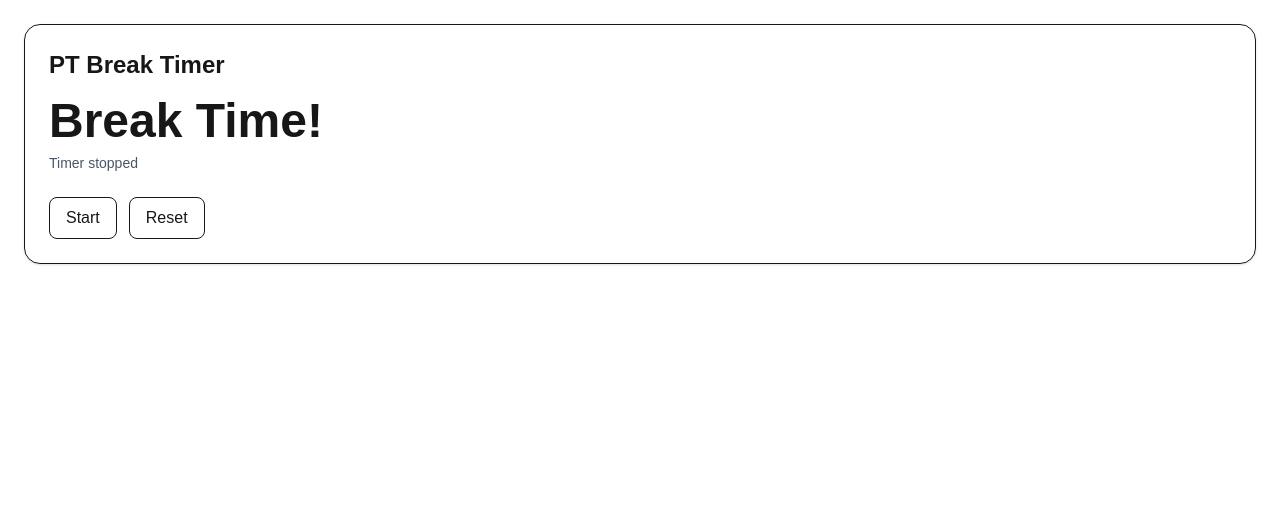
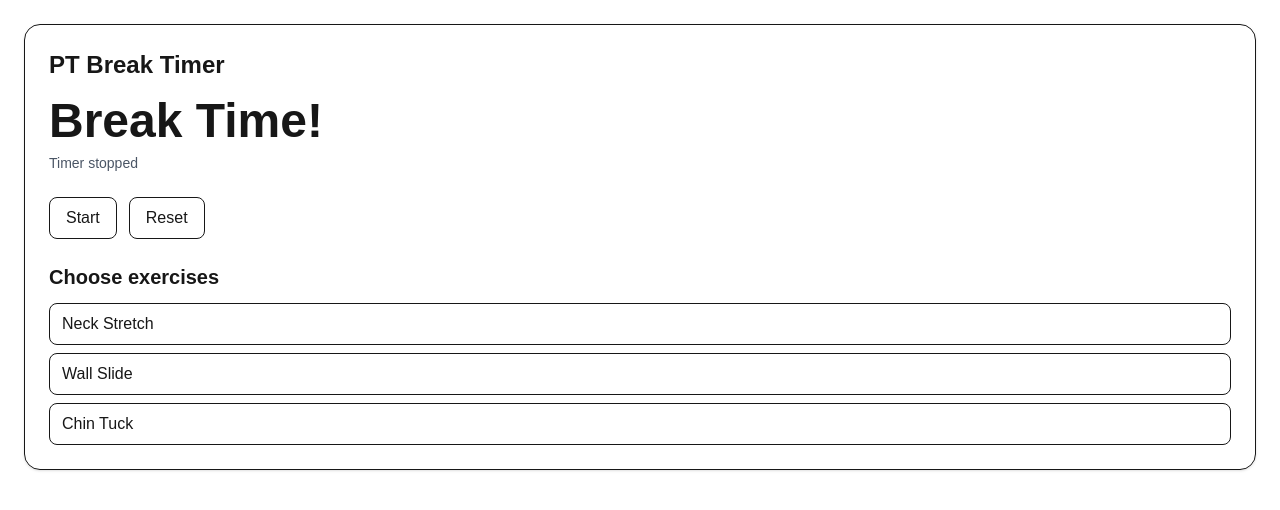
Before and after one commit to james-hutchings/pt-break-timer, a Next.js app: page / in a window 1280 px wide. Shown: the top 510 px of the page. Built offline with nearby package versions, Linux system fonts and the light colour scheme.

Commit message:
Added exercises popping up in Timer.tsx. Must fix to ensure it doesn't show at the beginning.

```diff
--- a/components/Timer.tsx
+++ b/components/Timer.tsx
@@ -10,6 +10,7 @@ import { useTimer } from "@/hooks/useTimer";
 type TimerProps = {
     defaultIntervalMinutes?: number;
 };
+
 
 // Helper function to format remaining seconds into a MM:SS string format.
 function formatTime(totalSeconds: number): string {
@@ -29,6 +30,8 @@ export function Timer({ defaultIntervalMinutes = 30 }: TimerProps) {
         start,
         reset,
     } = useTimer(defaultIntervalMinutes);
+
+    const mockExercises = ["Neck Stretch", "Wall Slide", "Chin Tuck"];
 
     // Render the timer UI, showing the remaining time, whether the timer is running or complete, and buttons to start and reset the timer.
     return (
@@ -58,6 +61,26 @@ export function Timer({ defaultIntervalMinutes = 30 }: TimerProps) {
                     Reset
                 </button>
             </div>
+
+            {isComplete && (
+                <div className="mt-6">
+                    <h3 className="text-xl font-semibold">
+                        Choose exercises
+                    </h3>
+
+                    <ul className="mt-3 space-y-2">
+                        {mockExercises.map((exercise) => (
+                            <li
+                                key={exercise}
+                                className="rounded-lg border px-3 py-2"
+                            >
+                                {exercise}
+                            </li>
+                        ))}
+                    </ul>
+                </div>
+            )}
+
         </div>
     );
 }
```
